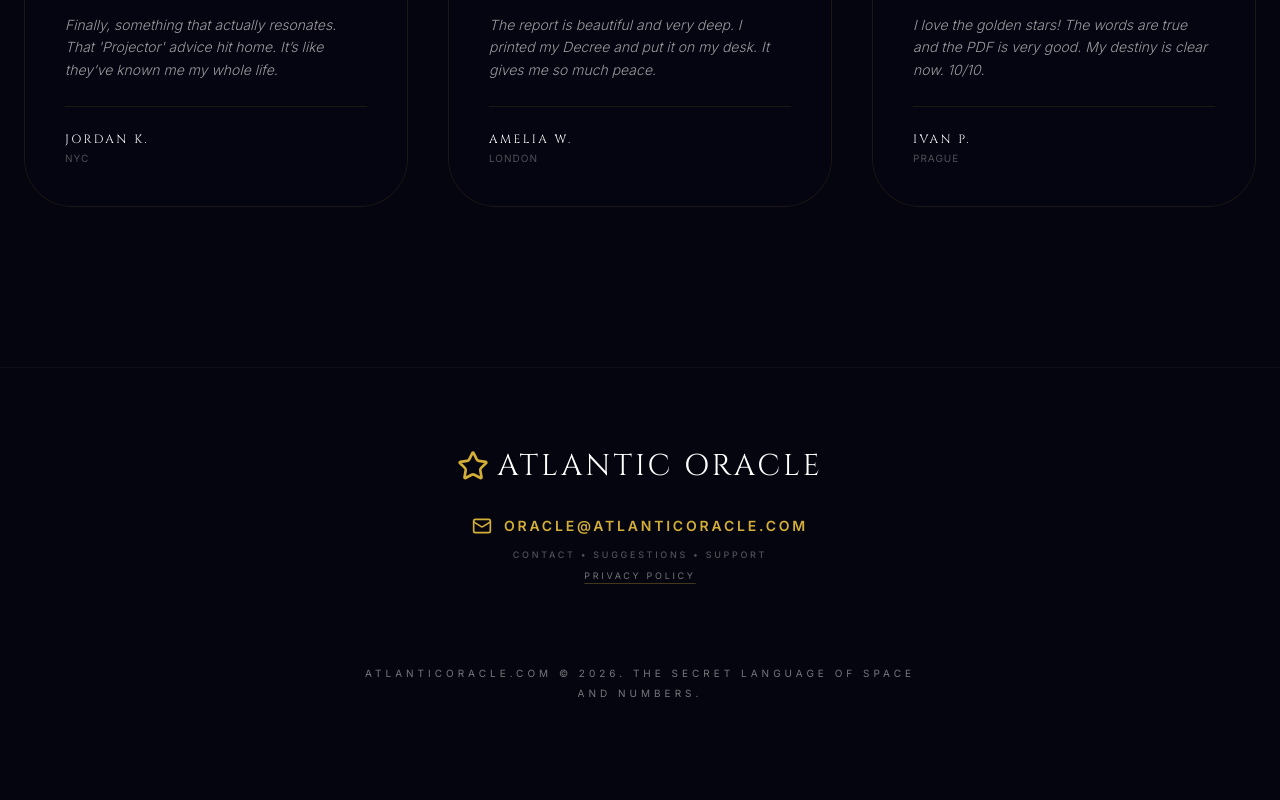
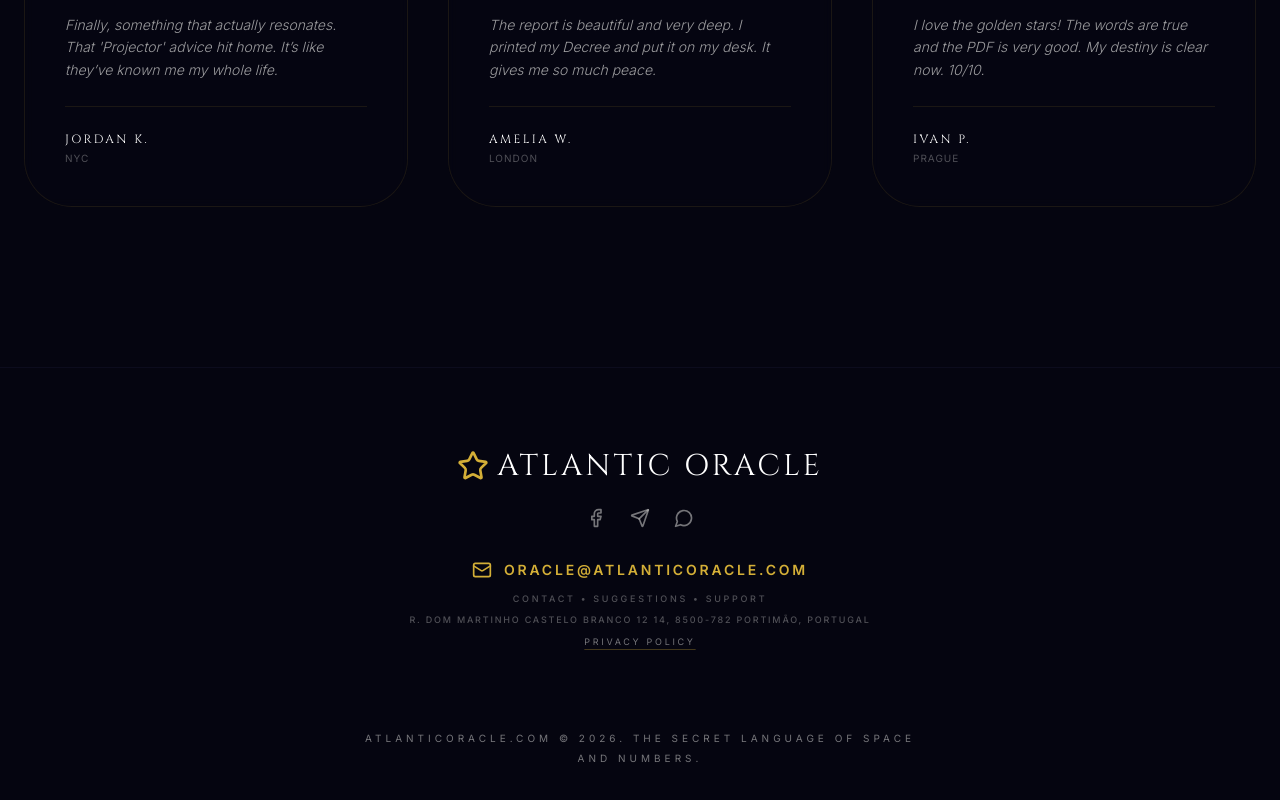
Before and after one commit to timeplaceinternal/atlanticoracle1, a React (Vite) app: page / in a window 1280 px wide. Shown: the part 8633-9433 px from the top of the page. Built offline with nearby package versions, Linux system fonts and the light colour scheme; a web font is replaced by a local one.

Commit message:
feat: Add social links and refine privacy policy
Adds Facebook and Telegram social media links to the footer of the application.

Updates the Privacy Policy to clarify data sovereignty and the ephemeral nature of user interactions, and rephrases the section on collected celestial data.

```diff
--- a/App.tsx
+++ b/App.tsx
@@ -11,7 +11,7 @@ import AdminPanel from './components/AdminPanel';
 import { SERVICES, FREE_SERVICES, getServiceIcon } from './constants';
 import { Service, ServiceType, ReadingRequest, ReadingResult as ReadingResultType } from './types';
 import { generateCosmicReading } from './services/geminiService';
-import { Star, ChevronRight, ShieldCheck, ExternalLink, Menu, X, Sparkles, BookOpen, Compass, Mail, Quote } from 'lucide-react';
+import { Star, ChevronRight, ShieldCheck, ExternalLink, Menu, X, Sparkles, BookOpen, Compass, Mail, Quote, Facebook, Send, MessageCircle } from 'lucide-react';
 
 const STRIPE_URL = "https://buy.stripe.com/eVqbJ28Ad5CQ3ji1ZAeEo04";
 const STORAGE_KEY = "atlantic_oracle_pending_request";
@@ -432,6 +432,36 @@ const App: React.FC = () => {
                 <span className="text-3xl font-cinzel text-white uppercase tracking-widest">Atlantic Oracle</span>
               </div>
 
+              <div className="flex items-center gap-6 pt-2">
+                <a
+                  href="https://www.facebook.com/atlanticoracle"
+                  target="_blank"
+                  rel="noopener noreferrer"
+                  className="text-cosmic-silver/60 hover:text-cosmic-gold transition-all hover:scale-110"
+                  aria-label="Facebook"
+                >
+                  <Facebook className="w-5 h-5" />
+                </a>
+                <a
+                  href="https://t.me/+HdwxIRpFv3xkM2M0"
+                  target="_blank"
+                  rel="noopener noreferrer"
+                  className="text-cosmic-silver/60 hover:text-cosmic-gold transition-all hover:scale-110"
+                  aria-label="Telegram"
+                >
+                  <Send className="w-5 h-5" />
+                </a>
+                <a
+                  href="https://whatsapp.com/channel/0029Vb7qaTg11ulKGsQXZq2g"
+                  target="_blank"
+                  rel="noopener noreferrer"
+                  className="text-cosmic-silver/60 hover:text-cosmic-gold transition-all hover:scale-110"
+                  aria-label="Whatsapp"
+                >
+                  <MessageCircle className="w-5 h-5" />
+                </a>
+              </div>
+
               <div className="space-y-3 pt-4">
                  <a
                    href="mailto:oracle@atlanticoracle.com"
@@ -442,6 +472,7 @@ const App: React.FC = () => {
                  </a>
                  <div className="flex flex-col gap-2">
                     <p className="text-cosmic-silver/40 text-[9px] uppercase tracking-[0.3em] font-medium">Contact • Suggestions • Support</p>
+                    <p className="text-cosmic-silver/40 text-[9px] uppercase tracking-[0.2em] font-medium">R. Dom Martinho Castelo Branco 12 14, 8500-782 Portimão, Portugal</p>
                     <button
                       onClick={() => setView('privacy')}
                       className="text-cosmic-silver/60 hover:text-cosmic-gold transition-colors text-[9px] uppercase tracking-[0.3em] underline underline-offset-4 decoration-cosmic-gold/30"
--- a/components/PrivacyPolicy.tsx
+++ b/components/PrivacyPolicy.tsx
@@ -28,10 +28,10 @@ const PrivacyPolicy: React.FC<PrivacyPolicyProps> = ({ onBack }) => {
         <section className="space-y-4">
           <div className="flex items-center gap-3 text-white font-cinzel tracking-wider uppercase text-lg">
             <Lock className="w-5 h-5 text-cosmic-gold" />
-            1. Data Sovereignty
+            1. Data Sovereignty & The Ephemeral Nature
           </div>
           <p>
-            At Atlantic Oracle, we believe your cosmic coordinates belong to you. We do not require user accounts, passwords, or persistent profiles. Your interaction with the Oracle is <strong>ephemeral</strong>.
+            At Atlantic Oracle, we believe your cosmic coordinates—the precise alignment of stars and numbers at your birth—belong solely to you. We do not require user accounts, passwords, or persistent profiles. Your interaction with the Oracle is <strong>ephemeral</strong>; we do not build a "shadow profile" of your destiny.
           </p>
         </section>
 
@@ -39,15 +39,15 @@ const PrivacyPolicy: React.FC<PrivacyPolicyProps> = ({ onBack }) => {
         <section className="space-y-4">
           <div className="flex items-center gap-3 text-white font-cinzel tracking-wider uppercase text-lg">
             <EyeOff className="w-5 h-5 text-cosmic-gold" />
-            2. Personal Information Collected
+            2. Celestial Data Collection
           </div>
           <p>
-            To generate your report, we temporarily process your:
+            To generate your unique report, we temporarily process the following data points:
           </p>
           <ul className="list-disc pl-6 space-y-2 marker:text-cosmic-gold">
-            <li>Full Name (for numerological calculations)</li>
-            <li>Birth Date, Time, and Location (for celestial mapping)</li>
-            <li>Email address (only as provided via Stripe for receipt purposes)</li>
+            <li><strong>Full Name:</strong> Used exclusively for Gematria and Pythagorean numerological calculations.</li>
+            <li><strong>Birth Coordinates:</strong> Date, exact time, and location are used to map the celestial sphere at your moment of entry.</li>
+            <li><strong>Email Address:</strong> If you choose a premium study, your email is processed via Stripe for receipt delivery and secure access to your PDF.</li>
           </ul>
         </section>
 
@@ -55,10 +55,10 @@ const PrivacyPolicy: React.FC<PrivacyPolicyProps> = ({ onBack }) => {
         <section className="space-y-4">
           <div className="flex items-center gap-3 text-white font-cinzel tracking-wider uppercase text-lg">
             <Trash2 className="w-5 h-5 text-cosmic-gold" />
-            3. Data Retention & Deletion
+            3. Immediate Purge Protocol
           </div>
           <p>
-            We do not store your birth data in any database. The coordinates you provide are used in a single generation cycle via the Google Gemini API. Once your session ends or you refresh the page, the data is purged from our active memory. We recommend saving your PDF report immediately, as it cannot be recovered by our staff.
+            We do not maintain a permanent database of your birth data. The information you provide is used in a single, isolated generation cycle via the Google Gemini API. Once the report is generated and your session ends, the data is purged from our active memory. <strong>We cannot recover lost reports</strong> because we do not store them. We strongly advise downloading your PDF immediately upon generation.
           </p>
         </section>
 
@@ -66,10 +66,10 @@ const PrivacyPolicy: React.FC<PrivacyPolicyProps> = ({ onBack }) => {
         <section className="space-y-4">
           <div className="flex items-center gap-3 text-white font-cinzel tracking-wider uppercase text-lg">
             <CreditCard className="w-5 h-5 text-cosmic-gold" />
-            4. Payments
+            4. Financial Security
           </div>
           <p>
-            Financial transactions are handled exclusively by <strong>Stripe</strong>. Atlantic Oracle does not see or store your credit card numbers, CVVs, or billing addresses. Stripe’s privacy policy governs the processing of your payment data.
+            All financial transactions are handled by <strong>Stripe</strong>, a global leader in secure payments. Atlantic Oracle never sees, touches, or stores your credit card numbers or sensitive billing details. Stripe’s independent Privacy Policy governs your payment data.
           </p>
         </section>
 
@@ -80,14 +80,14 @@ const PrivacyPolicy: React.FC<PrivacyPolicyProps> = ({ onBack }) => {
             5. Cookies & Tracking
           </div>
           <p>
-            We use zero marketing cookies. No pixels, no trackers, no profiling. We may use essential session storage purely to manage your current report generation process.
+            We operate a "Zero-Tracking" sanctuary. We do not use marketing cookies, tracking pixels, or third-party profiling tools. We use only essential local storage to ensure your report generation process remains stable during your visit.
           </p>
         </section>
 
         {/* Section 6 */}
         <section className="pt-8 border-t border-cosmic-gold/10 text-center">
           <p className="text-sm italic">
-            Questions regarding our sanctuary's privacy practices can be directed to:<br />
+            If you have questions regarding the security of your cosmic data, please reach out to the Oracle's stewards at:<br />
             <a href="mailto:oracle@atlanticoracle.com" className="text-cosmic-gold hover:text-white transition-colors font-bold mt-2 inline-block">oracle@atlanticoracle.com</a>
           </p>
         </section>
```
